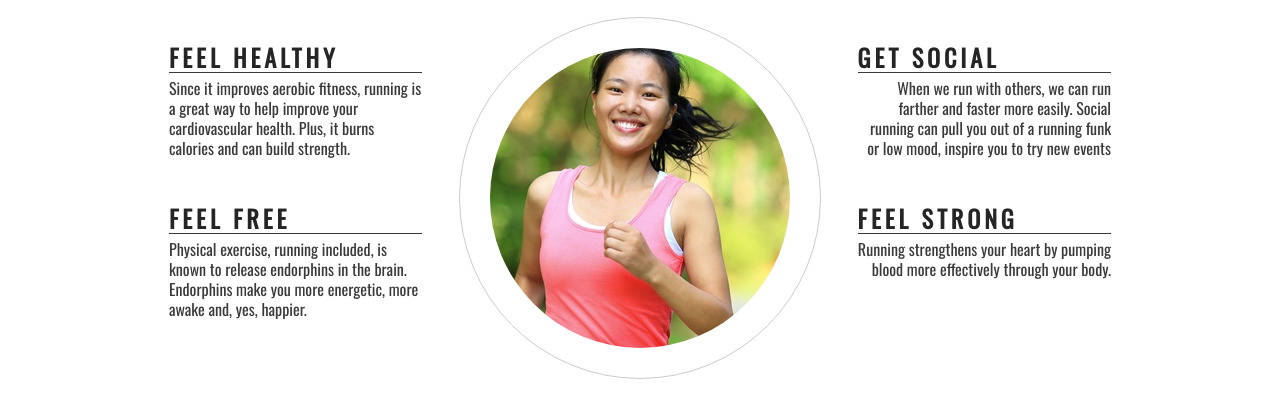
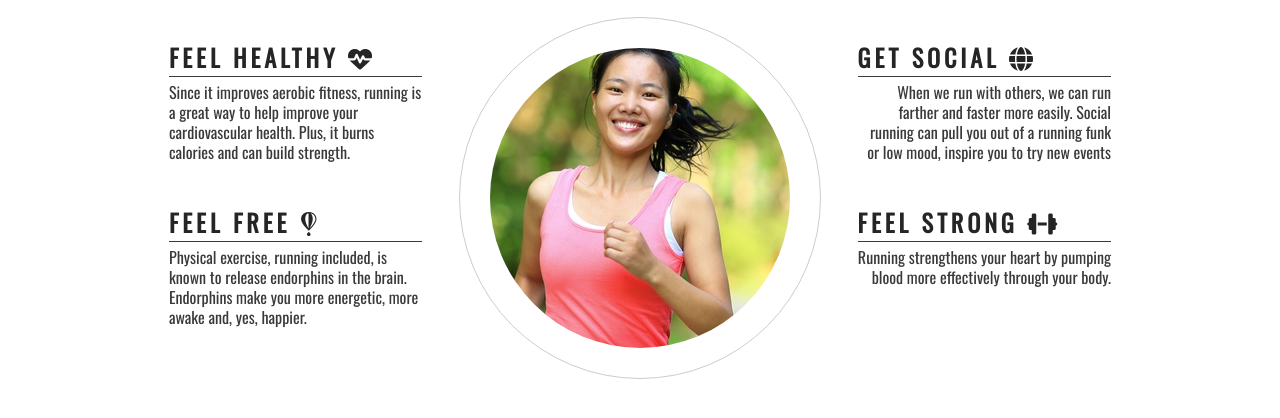
Before and after one commit to deklyn00/love-running, a plain HTML site: page index.html in a window 1280 px wide. Shown: the part 764-1182 px from the top of the page. Drawn offline with nearby package versions, Linux system fonts and the light colour scheme.

Commit message:
adding fontawesome icons

```diff
--- a/index.html
+++ b/index.html
@@ -3,6 +3,7 @@
 
 <head>
     <meta charset="UTF-8">
+    <script src="https://kit.fontawesome.com/6456b20199.js" crossorigin="anonymous"></script>
     <meta name="viewport" content="width=device-width, initial-scale=1.0">
     <meta name="description" content="Love Running club for runners in Dublin, Ireland">
     <meta name="keywords" content="love running, running club, dublin, ireland">
@@ -34,14 +35,14 @@
         <h2 id="welcome">Why Love Running With Us?</h2>
         <div id="left-about">
             <div class="left-about-heading">
-                <h2>Feel Healthy</h2>
+                <h2>Feel Healthy <i class="fas fa-heartbeat"></i></h2>
                 <hr>
                 <p>Since it improves aerobic fitness, running is a great way to help improve your cardiovascular health.
                     Plus, it burns
                     calories and can build strength.</p>
             </div>
             <div class="left-about-heading">
-                <h2>Feel Free</h2>
+                <h2>Feel Free <i class="fab fa-fly"></i></h2>
                 <hr>
                 <p>Physical exercise, running included, is known to release endorphins in the brain. Endorphins make you
                     more energetic,
@@ -51,14 +52,14 @@
         </div>
         <div id="right-about">
             <div class="right-about-heading">
-                <h2>Get Social</h2>
+                <h2>Get Social <i class="fas fa-globe"></i></h2>
                 <hr>
                 <p>When we run with others, we can run farther and faster more easily. Social running can pull you out
                     of a running funk or
                     low mood, inspire you to try new events</p>
             </div>
             <div class="right-about-heading">
-                <h2>Feel Strong</h2>
+                <h2>Feel Strong <i class="fas fa-dumbbell"></i></h2>
                 <hr>
                 <p>Running strengthens your heart by pumping blood more effectively through your body.
                 </p>
```
